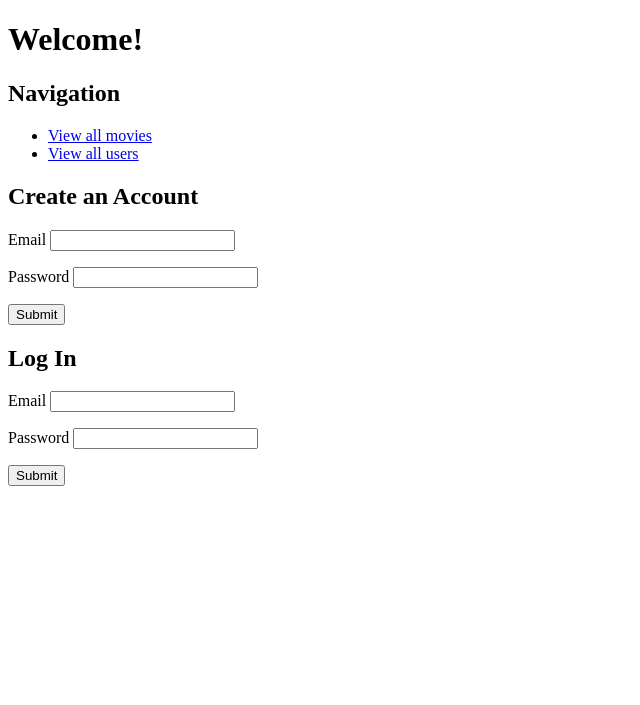
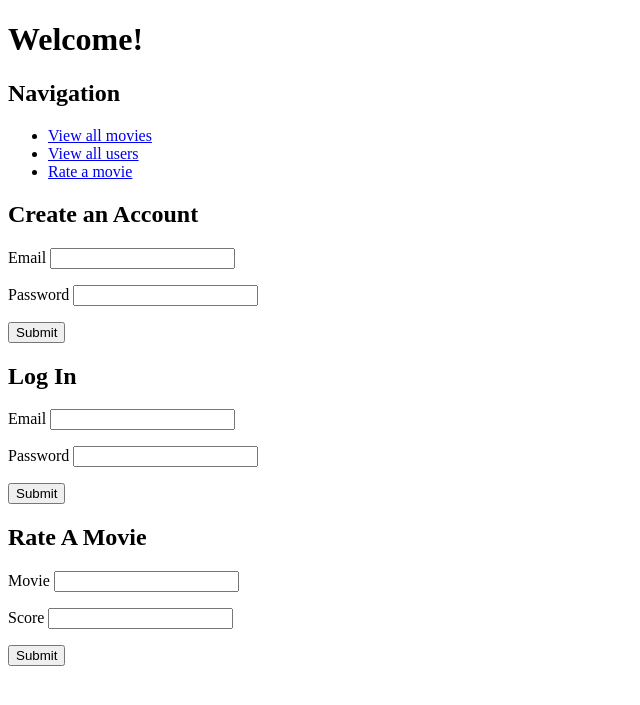
Before and after one commit to vyvanhuynh/movie-rating, a Flask app: page / in a window 1280 px wide. Shown: the top 705 px of the page, without its empty margins (0-640 px from the left). Run offline with Flask 2, Linux system fonts and the light colour scheme.

Commit message:
working on allow users to rate movies

```diff
--- a/server.py
+++ b/server.py
@@ -49,16 +49,21 @@ def login():
     password = request.form.get("password")
     db_login = crud.validate_login(email,password)
     if db_login:
+        session['email'] = email
         flash(f"Welcome,{email}")
     else:
         flash("The email and password don't match")
     return redirect('/')
 
 
+@app.route('/ratings', methods= ["POST"])
+def rate_a_movie():
+    score = int(request.form.get("score"))
+    movie = request.form.get("movie")
+    user = session['email']
+    db_rat = crud.create_rating(user, movie, score)
 
-
-
-
+    return redirect('/')
 
 
 
--- a/templates/homepage.html
+++ b/templates/homepage.html
@@ -8,6 +8,7 @@
   <ul>
     <li><a href="/movies">View all movies</a></li>
     <li><a href="/users">View all users</a></li>
+    <li><a href="/ratings">Rate a movie</a></li>
   </ul>
 
   <h2>Create an Account</h2>
@@ -39,4 +40,19 @@
       <input type="submit">
     </p>
   </form>
+
+  <h2>Rate A Movie</h2>
+  <form action="/ratings" method="POST">
+    <p>
+      Movie <input type="text" name="movie">
+    </p>
+
+    <p>
+      Score <input type="text" name="score">
+    </p>
+
+    <p>
+      <input type="submit">
+    </p>
+  </form>
 {% endblock %}
```
